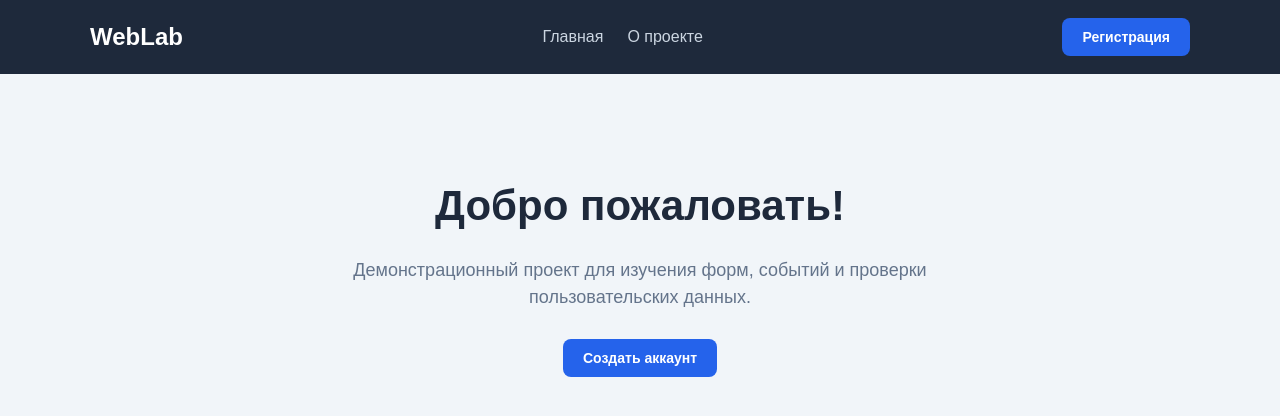
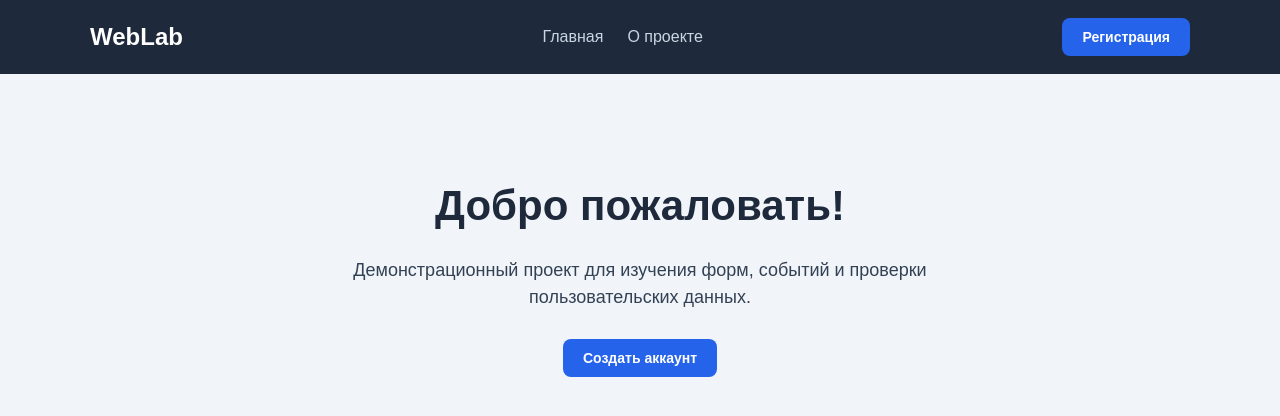
Before and after one commit to syoffe23-lab/Yoffe.S.241-3210, a website: page index.html in a window 1280 px wide. Drawn offline with Linux system fonts and the light colour scheme.

Commit message:
Fix text contrast

```diff
--- a/style.css
+++ b/style.css
@@ -112,7 +112,7 @@ input:focus-visible {
 .hero p {
     max-width: 600px;
     margin: 0 auto 28px;
-    color: #64748b;
+    color: #334155;
     font-size: 18px;
 }
 
```
